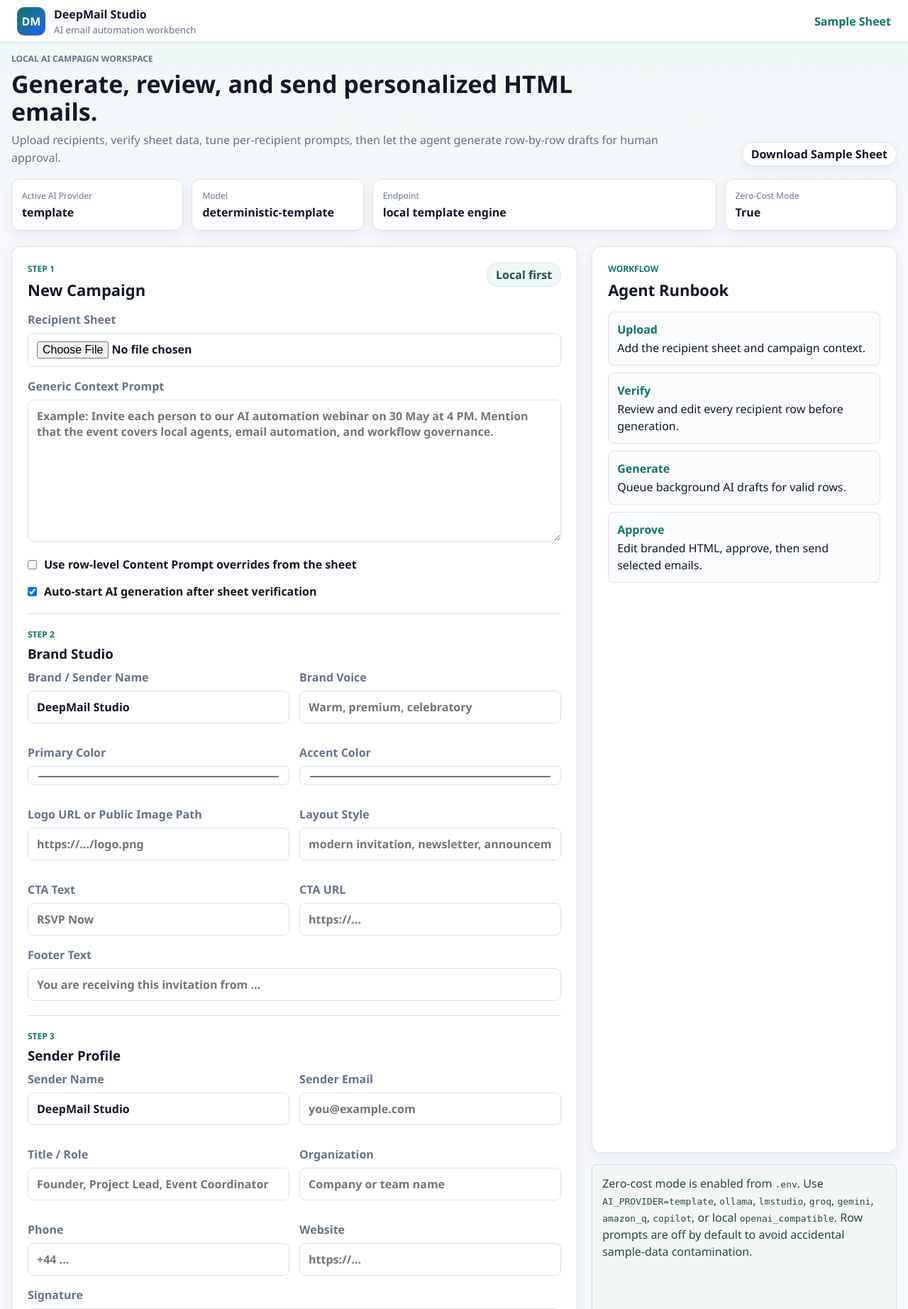
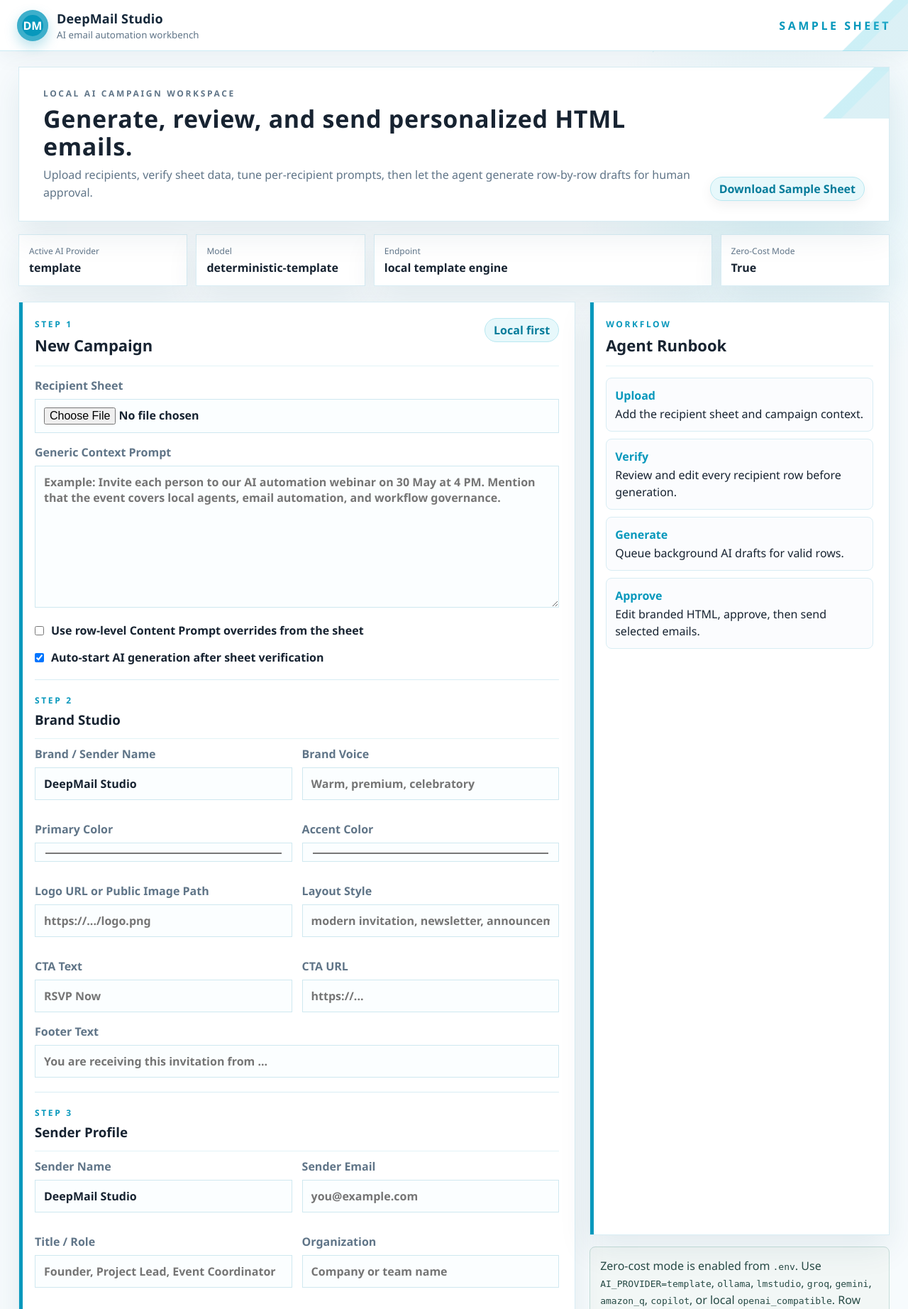
Before and after one commit to aideepakingwale/deepmailstudio, a Flask app: page / in a window 1280 px wide. Shown: the top 1844 px of the page at 71% size. Run offline with Flask 3, Linux system fonts and the light colour scheme.

Commit message:
Redesigned with Sirius PacificBlue visual system theme

```diff
--- a/app/static/styles.css
+++ b/app/static/styles.css
@@ -1600,3 +1600,243 @@ button.primary.wide {
         grid-template-columns: minmax(0, 1fr) 380px;
     }
 }
+
+/* Sirius PacificBlue visual system */
+:root {
+    --ink: #172331;
+    --muted: #607588;
+    --line: #d8edf4;
+    --paper: #ffffff;
+    --soft: #f4fbfe;
+    --accent: #0798bc;
+    --accent-2: #49c7df;
+    --ok: #0b8f7f;
+    --warn: #c48613;
+    --danger: #c94b38;
+    --shadow: 0 18px 44px rgba(5, 67, 92, 0.09);
+}
+
+body {
+    background:
+        linear-gradient(135deg, rgba(7, 152, 188, 0.08) 0 12%, transparent 12% 100%) top right / 360px 260px no-repeat,
+        radial-gradient(circle at 86% 10%, rgba(73, 199, 223, 0.15), transparent 18rem),
+        #f7fbfd;
+    letter-spacing: 0;
+}
+
+main {
+    max-width: 1360px;
+    padding: 22px 26px 36px;
+}
+
+.topbar {
+    height: 72px;
+    border-bottom-color: #ccecf4;
+    box-shadow: 0 8px 28px rgba(5, 67, 92, 0.06);
+}
+
+.topbar::after,
+.page-title::after,
+.workspace-head::after {
+    content: "";
+    position: absolute;
+    right: 0;
+    top: 0;
+    width: 108px;
+    height: 72px;
+    background: linear-gradient(135deg, transparent 0 48%, rgba(73, 199, 223, 0.28) 49% 62%, rgba(7, 152, 188, 0.14) 63% 100%);
+    pointer-events: none;
+}
+
+.topbar {
+    position: sticky;
+}
+
+.brand-mark {
+    width: 44px;
+    height: 44px;
+    border-radius: 50%;
+    background: #0798bc;
+    box-shadow: inset 0 0 0 7px rgba(255, 255, 255, 0.22), 0 8px 18px rgba(7, 152, 188, 0.28);
+}
+
+.brand strong {
+    color: #16283a;
+    font-size: 18px;
+    letter-spacing: 0.01em;
+}
+
+.topbar nav a,
+.eyebrow {
+    color: #0798bc;
+    letter-spacing: 0.22em;
+    text-transform: uppercase;
+}
+
+.page-title,
+.workspace-head {
+    position: relative;
+    background: #ffffff;
+    border: 1px solid #d8edf4;
+    border-radius: 0;
+    box-shadow: var(--shadow);
+    padding: 28px 34px;
+    overflow: hidden;
+}
+
+.page-title h1,
+.workspace-head h1,
+.hero-band h1 {
+    color: #172331;
+    font-weight: 600;
+    letter-spacing: 0.02em;
+}
+
+.page-title p,
+.workspace-head p {
+    color: #607588;
+}
+
+.ai-status div,
+.panel,
+.context-card,
+.recipients-panel,
+.review-panel,
+.verify-shell,
+.verify-detail,
+.verify-list-panel {
+    border-radius: 0;
+    border-color: #d8edf4;
+    box-shadow: var(--shadow);
+}
+
+.panel,
+.context-card,
+.review-panel,
+.verify-detail {
+    position: relative;
+    overflow: hidden;
+}
+
+.panel::before,
+.context-card::before,
+.review-panel::before,
+.verify-detail::before {
+    content: "";
+    position: absolute;
+    inset: 0 auto 0 0;
+    width: 5px;
+    background: #0798bc;
+}
+
+.section-head,
+.panel-head,
+.bulk-head {
+    border-bottom: 1px solid #e2f3f7;
+    padding-bottom: 14px;
+}
+
+.pill,
+.button-secondary,
+.status-strip span,
+.ai-inline span {
+    border-radius: 999px;
+    background: #e7f8fb;
+    border-color: #b9e8f1;
+    color: #057c9b;
+}
+
+input,
+select,
+textarea,
+.body-editor,
+.prompt-editor {
+    border-radius: 0;
+    border-color: #cfe8f0;
+    background: #fbfeff;
+}
+
+input:focus,
+select:focus,
+textarea:focus,
+.body-editor:focus,
+.prompt-editor:focus {
+    outline: 2px solid rgba(73, 199, 223, 0.28);
+    border-color: #0798bc;
+}
+
+button {
+    border-radius: 0;
+    border-color: #b9e8f1;
+    color: #173043;
+}
+
+button.primary,
+button.success {
+    background: #0798bc;
+    border-color: #0798bc;
+}
+
+button.primary:hover,
+button.success:hover {
+    background: #067f9f;
+    border-color: #067f9f;
+}
+
+.danger-soft {
+    background: #fff8f6;
+}
+
+.progress-track {
+    background: #dff5fa;
+}
+
+.progress-fill {
+    background: linear-gradient(90deg, #0798bc, #49c7df);
+}
+
+.recipient-item,
+.verify-row,
+.event-list li,
+.activity-row {
+    border-radius: 0;
+    border-color: #d8edf4;
+}
+
+.recipient-item.active,
+.verify-row.active {
+    border-left-color: #0798bc;
+    background: #eaf9fc;
+}
+
+.status-badge,
+.row-status {
+    border-radius: 999px;
+}
+
+.toolbar button,
+.icon-btn {
+    border-radius: 50%;
+    min-width: 38px;
+}
+
+.toolbar select,
+.toolbar input[type="color"] {
+    border-radius: 0;
+}
+
+.hero-band {
+    background:
+        radial-gradient(circle at 18% 50%, rgba(255, 255, 255, 0.18) 0 70px, transparent 72px),
+        linear-gradient(135deg, #067f9f, #0798bc 55%, #49c7df);
+    border-radius: 0;
+}
+
+@media (max-width: 900px) {
+    .topbar::after,
+    .page-title::after,
+    .workspace-head::after {
+        width: 72px;
+        height: 52px;
+    }
+}
--- a/app/templates/base.html
+++ b/app/templates/base.html
@@ -4,7 +4,7 @@
     <meta charset="utf-8">
     <meta name="viewport" content="width=device-width, initial-scale=1">
     <title>{% block title %}DeepMail Studio{% endblock %}</title>
-    <link rel="stylesheet" href="{{ url_for('static', filename='styles.css') }}?v=20260516-sender">
+    <link rel="stylesheet" href="{{ url_for('static', filename='styles.css') }}?v=20260516-sirius-pacificblue">
 </head>
 <body>
     <header class="topbar">
--- a/app/templates/index.html
+++ b/app/templates/index.html
@@ -79,11 +79,11 @@
             </label>
             <label>
                 Primary Color
-                <input name="brand_primary_color" type="color" value="#166a5f">
+                <input name="brand_primary_color" type="color" value="#0798bc">
             </label>
             <label>
                 Accent Color
-                <input name="brand_accent_color" type="color" value="#b4462d">
+                <input name="brand_accent_color" type="color" value="#49c7df">
             </label>
             <label>
                 Logo URL or Public Image Path
--- a/app/templates/job.html
+++ b/app/templates/job.html
@@ -94,11 +94,11 @@
                     </label>
                     <label>
                         Primary Color
-                        <input id="brandPrimaryInput" type="color" value="{{ brand.primary_color or '#166a5f' }}">
+                        <input id="brandPrimaryInput" type="color" value="{{ brand.primary_color or '#0798bc' }}">
                     </label>
                     <label>
                         Accent Color
-                        <input id="brandAccentInput" type="color" value="{{ brand.accent_color or '#b4462d' }}">
+                        <input id="brandAccentInput" type="color" value="{{ brand.accent_color or '#49c7df' }}">
                     </label>
                     <label>
                         Logo URL or Public Image Path
```
